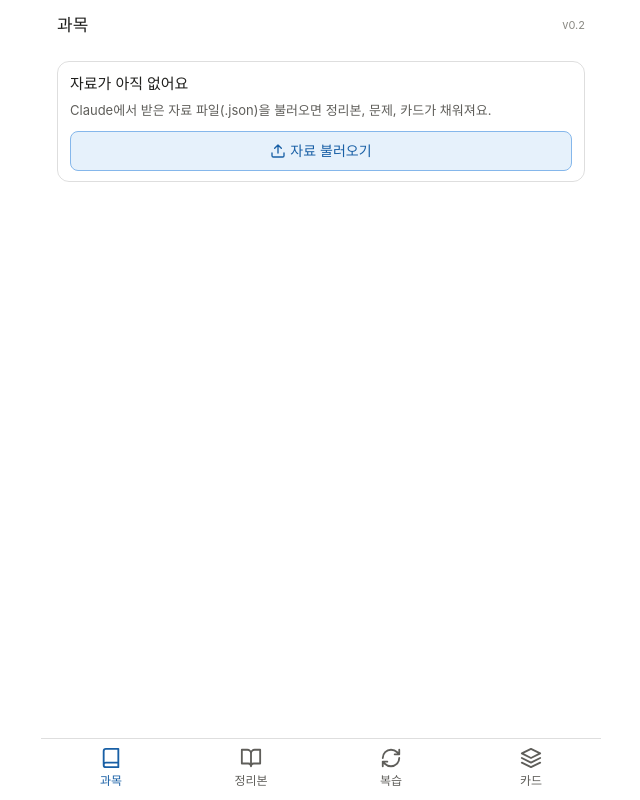
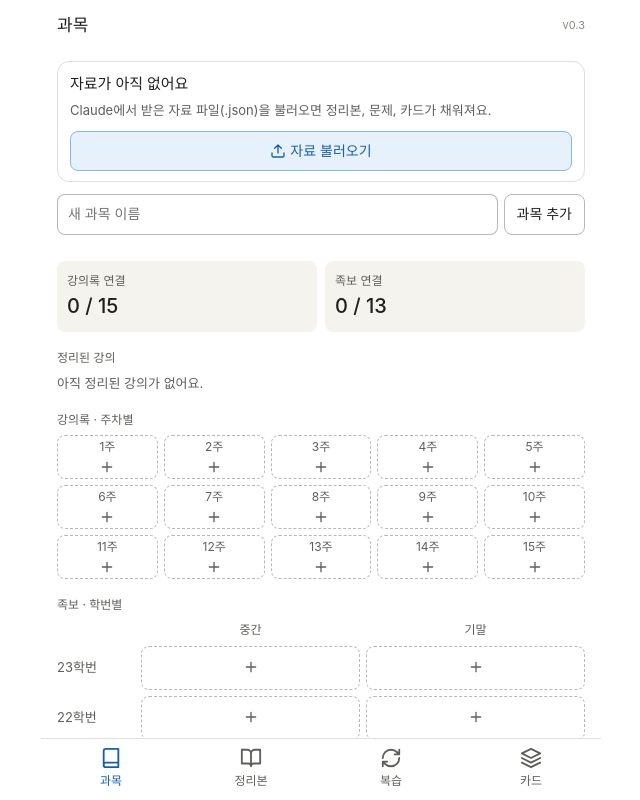
Before and after one commit to seoyshim/study, a plain HTML site: page index.html in a window 1280 px wide. Shown: the whole page, without its empty margins (319-959 px from the left). Drawn offline with Linux system fonts and the light colour scheme.

Commit message:
Add files via upload

```diff
--- a/index.html
+++ b/index.html
@@ -85,7 +85,7 @@ h3{font-size:16px;font-weight:500;margin:18px 0 4px}
 </head>
 <body>
 <div id="app">
-<header><span id="ttl"></span><span class="ver">v0.2</span></header>
+<header><span id="ttl"></span><span class="ver">v0.3</span></header>
 <main id="main">
 <section id="p0"></section>
 <section id="p1"></section>
@@ -202,7 +202,7 @@ function renderAll(){renderHome();if(tab===1)renderNotes();if(tab===2)startQuiz(
 function renderHome(){
 var h='';
 if(impMsg)h+='<div class="note" style="margin:6px 0 8px;color:var(--acc)">'+esc(impMsg)+'</div>';
-if(!D.lectures.length){h+='<div class="pn" style="margin-top:12px"><b style="font-weight:500">자료가 아직 없어요</b><div class="note" style="margin:4px 0 10px">Claude에서 받은 자료 파일(.json)을 불러오면 정리본, 문제, 카드가 채워져요.</div><button class="btn pri full" id="imp">'+ic('upload',16)+' 자료 불러오기</button></div>';$('p0').innerHTML=h;return}
+if(!D.lectures.length){h+='<div class="pn" style="margin:12px 0 4px"><b style="font-weight:500">자료가 아직 없어요</b><div class="note" style="margin:4px 0 10px">Claude에서 받은 자료 파일(.json)을 불러오면 정리본, 문제, 카드가 채워져요.</div><button class="btn pri full" id="imp">'+ic('upload',16)+' 자료 불러오기</button></div>'}
 var s=curSub(),a=asgOf(s);
 h+='<div class="chips">'+subs().map(function(x,i){return '<button class="chip'+(i===st.cur?' on':'')+'" data-s="'+i+'">'+esc(x)+'</button>'}).join('')+'</div>';
 h+='<div style="display:flex;gap:6px;margin:8px 0 0"><input id="sn" type="text" placeholder="새 과목 이름" style="flex:1"><button class="btn" id="sa">과목 추가</button></div><div class="err" id="se"></div>';
```
